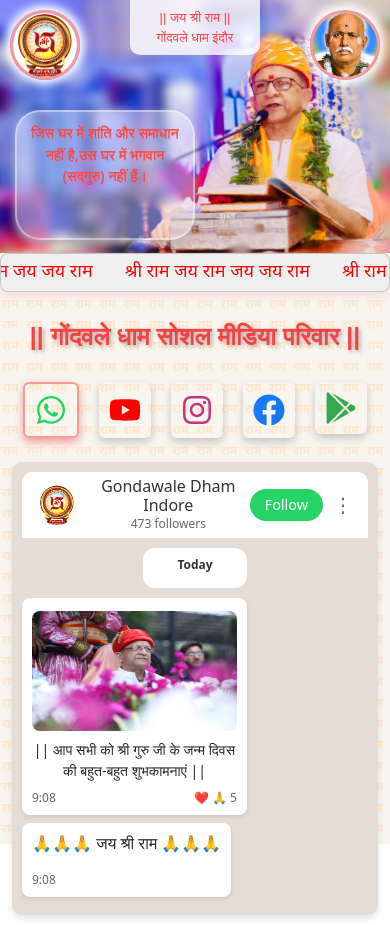
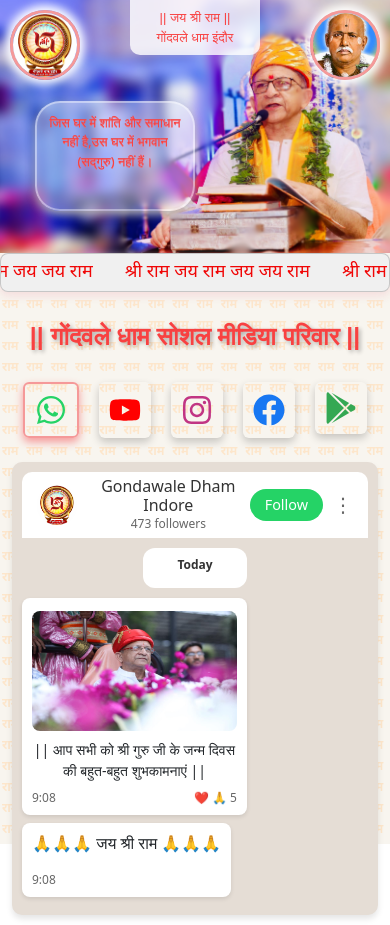
Before and after one commit to Gourav1103/Gondawale-dham, a React (Create React App) app: page / in a window 390 px wide. Built offline with nearby package versions, Linux system fonts and the light colour scheme.

Commit message:
Improve responsive styling for thoughts section on smaller screens.

```diff
--- a/src/component/Body/thoughts.css
+++ b/src/component/Body/thoughts.css
@@ -8,7 +8,7 @@
     width: 380px;
     height: 250px;
     box-shadow: 0 4px 8px rgba(185, 183, 183, 0.903);
-    position: sticky;
+    position: relative;
     top: 25%;
     left: 20%;
     transform: translateX(-50%);
@@ -56,15 +56,15 @@
 
   @media (max-width: 480px) {
     .overlay {
-      width: 180px;
-      height: 130px;
-      top: 13%;
+      width: 160px;
+      height: 110px;
+      top: 40%;
       padding: 10px;
-      left: 27%;
+      left:0%;
       transform: translateX(-50%);
     }
 
     .overlay p {
-      font-size: 0.9rem;
+      font-size: 0.8rem;
     }
   }
```
